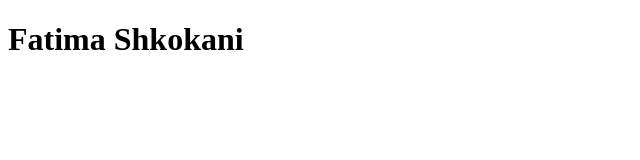
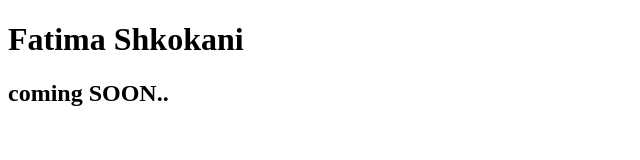
Before and after one commit to bridgecrew-perf6/deploying-page, a plain HTML site: page index.html in a window 1280 px wide. Shown: the whole page, without its empty margins (0-640 px from the left). Drawn offline with Linux system fonts and the light colour scheme.

Commit message:
update index

```diff
--- a/index.html
+++ b/index.html
@@ -7,6 +7,8 @@
     <title>Document</title>
 </head>
     <h1>Fatima Shkokani</h1>
+
+    <h2>coming SOON..</h2>
 <body>
 
 </body>
```
